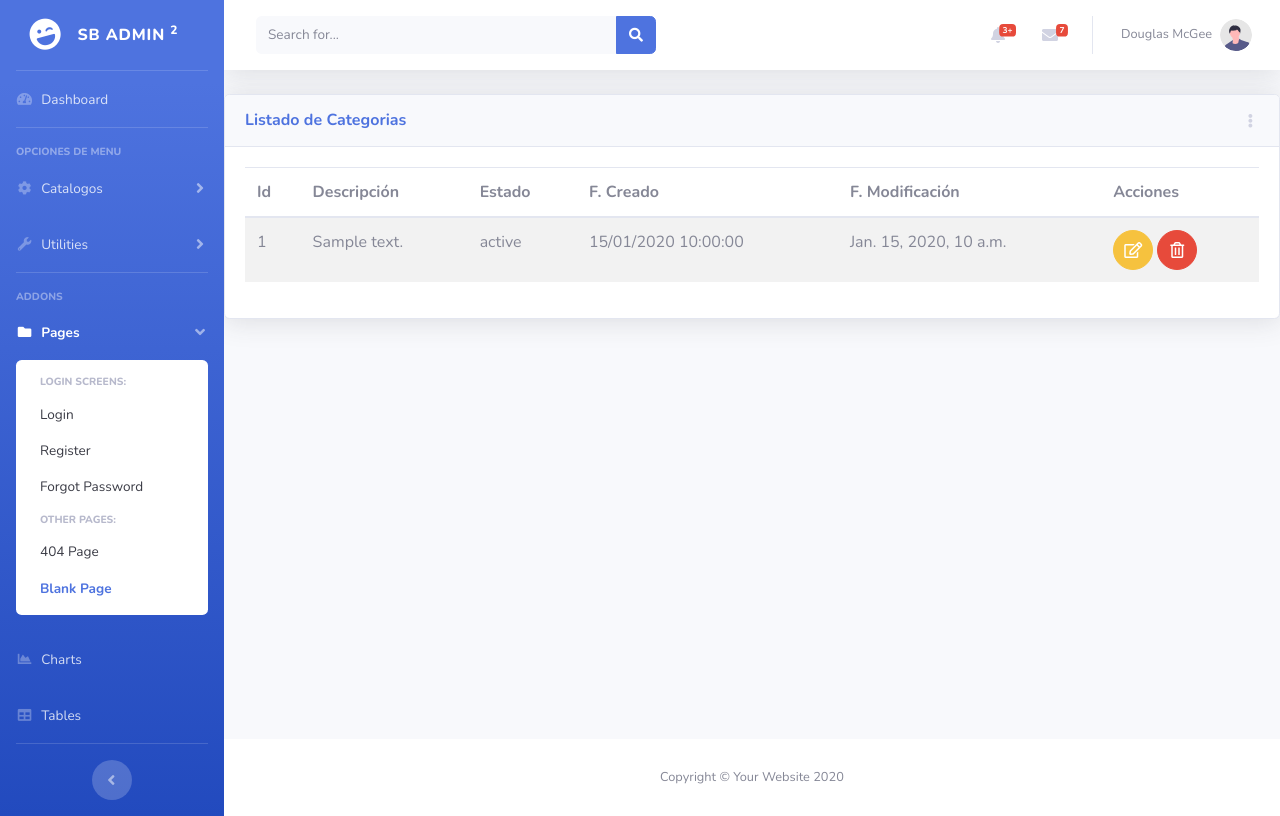
After one commit to Daniilo05/Sistema-de-Compra-y-Facturaci-n, a Django app: template inv/templates/inv/categoria_list.html in a window 1280 px wide. The commit adds this page. Run offline with Django 5.2, Linux system fonts and the light colour scheme; the template is opened without the code that fills it: most values are stand-ins (such as "Sample title", 1, 10 or a date in 2020); some libraries are stand-ins or nearby versions.

Commit message:
template-listar/ Menu option

```diff
--- a/app/urls.py
+++ b/app/urls.py
@@ -20,5 +20,7 @@ from django.urls import path, include
 urlpatterns = [
 
     path('',include(('bases.urls', 'bases'),  namespace='bases')),
+    path('inv/',include(('inv.urls', 'inv'), namespace='inv')),
+
     path('admin/', admin.site.urls),
 ]
--- /dev/null
+++ b/inv/templates/inv/categoria_list.html
@@ -0,0 +1,62 @@
+{% extends 'base/base.html' %}
+
+{% block page_content%}
+<div class="card shadow mb-4">
+    <!-- Card Header - Dropdown -->
+    <div
+        class="card-header py-3 d-flex flex-row align-items-center justify-content-between">
+        <h6 class="m-0 font-weight-bold text-primary">Listado de Categorias</h6>
+        <div class="dropdown no-arrow">
+            <a class="dropdown-toggle" href="#" role="button" id="dropdownMenuLink"
+                data-toggle="dropdown" aria-haspopup="true" aria-expanded="false">
+                <i class="fas fa-ellipsis-v fa-sm fa-fw text-gray-400"></i>
+            </a>
+            <div class="dropdown-menu dropdown-menu-right shadow animated--fade-in"
+                aria-labelledby="dropdownMenuLink">
+                <div class="dropdown-header">Acciones:</div>
+                <a class="dropdown-item" href="#">Action</a>
+                <a class="dropdown-item" href="#">Another action</a>
+                <div class="dropdown-divider"></div>
+                <a class="dropdown-item" href="#">Something else here</a>
+            </div>
+        </div>
+    </div>
+    <!-- Card Body -->
+    <div class="card-body">
+        {% if not obj%}
+        <div class="alert alert-info">No hay categoria</div>
+        {% else %}
+        <table class="table table-striped table-hover full-width-table">
+            <thead>
+                <tr>
+                    <th>Id</th>
+                    <th>Descripción</th>
+                    <th>Estado</th>
+                    <th>F. Creado</th>
+                    <th>F. Modificación</th>
+                    <th class="all">Acciones</th>
+                </tr>
+            </thead>
+            <tbody>
+                {% for item in obj %}
+                <tr>
+                    <td>{{ item.id }}</td>
+                    <td>{{ item.descripcion }}</td>
+                    <td>{{ item.estado }}</td>
+                    <td>{{ item.fecha_creacion|date:"d/m/Y H:i:s" }}</td>
+                    <td>{{ item.fecha_modificacion }}</td>
+                    <td>
+                        <a href="#" class="btn btn-warning btn-circle" role="button"><i class="far fa-edit"></i></a>
+                        <a href="#" class="btn btn-danger btn-circle" role="button"><i class="far fa-trash-alt"></i></a>
+                    </td>
+                </tr>
+                {% endfor %}
+            </tbody>
+        </table>
+        {% endif %}
+    </div>
+</div>
+{% endblock %}
+
+{% block js_page %}
+{% endblock %}
--- /dev/null
+++ b/inv/urls.py
@@ -0,0 +1,6 @@
+from django.urls import path
+from .views import CategoriaView
+
+urlpatterns = [
+    path('categorias/',CategoriaView.as_view(), name='categoria_list'),
+]
--- a/templates/base/base.html
+++ b/templates/base/base.html
@@ -32,7 +32,7 @@
         <ul class="navbar-nav bg-gradient-primary sidebar sidebar-dark accordion" id="accordionSidebar">
 
             <!-- Sidebar - Brand -->
-            <a class="sidebar-brand d-flex align-items-center justify-content-center" href="index.html">
+            <a class="sidebar-brand d-flex align-items-center justify-content-center" href="{% url 'bases:home' %}">
                 <div class="sidebar-brand-icon rotate-n-15">
                     <i class="fas fa-laugh-wink"></i>
                 </div>
@@ -44,7 +44,7 @@
 
             <!-- Nav Item - Dashboard -->
             <li class="nav-item">
-                <a class="nav-link" href="index.html">
+                <a class="nav-link" href="{% url 'bases:home' %}">
                     <i class="fas fa-fw fa-tachometer-alt"></i>
                     <span>Dashboard</span></a>
             </li>
@@ -54,7 +54,7 @@
 
             <!-- Heading -->
             <div class="sidebar-heading">
-                Interface
+                Opciones de Menu
             </div>
 
             <!-- Nav Item - Pages Collapse Menu -->
@@ -62,12 +62,12 @@
                 <a class="nav-link collapsed" href="#" data-toggle="collapse" data-target="#collapseTwo"
                     aria-expanded="true" aria-controls="collapseTwo">
                     <i class="fas fa-fw fa-cog"></i>
-                    <span>Components</span>
+                    <span>Catalogos</span>
                 </a>
                 <div id="collapseTwo" class="collapse" aria-labelledby="headingTwo" data-parent="#accordionSidebar">
                     <div class="bg-white py-2 collapse-inner rounded">
-                        <h6 class="collapse-header">Custom Components:</h6>
-                        <a class="collapse-item" href="buttons.html">Buttons</a>
+                        <h6 class="collapse-header">Catalogos de Inventario:</h6>
+                        <a class="collapse-item" href="{% url 'inv:categoria_list' %}">Categorias</a>
                         <a class="collapse-item" href="cards.html">Cards</a>
                     </div>
                 </div>
```
Also changed, not shown: inv/models.py (+8 -1 lines), inv/views.py (+9 -0 lines), inv/migrations/0001_initial.py (added).
